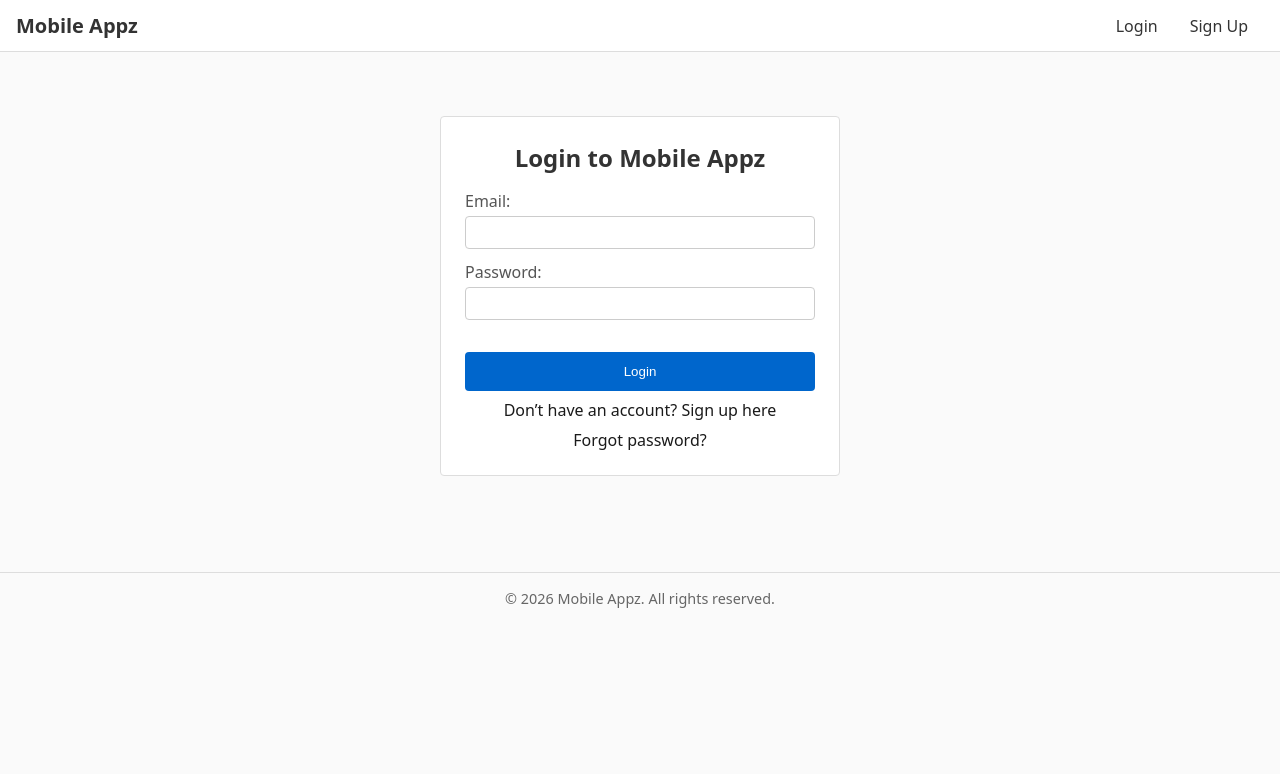
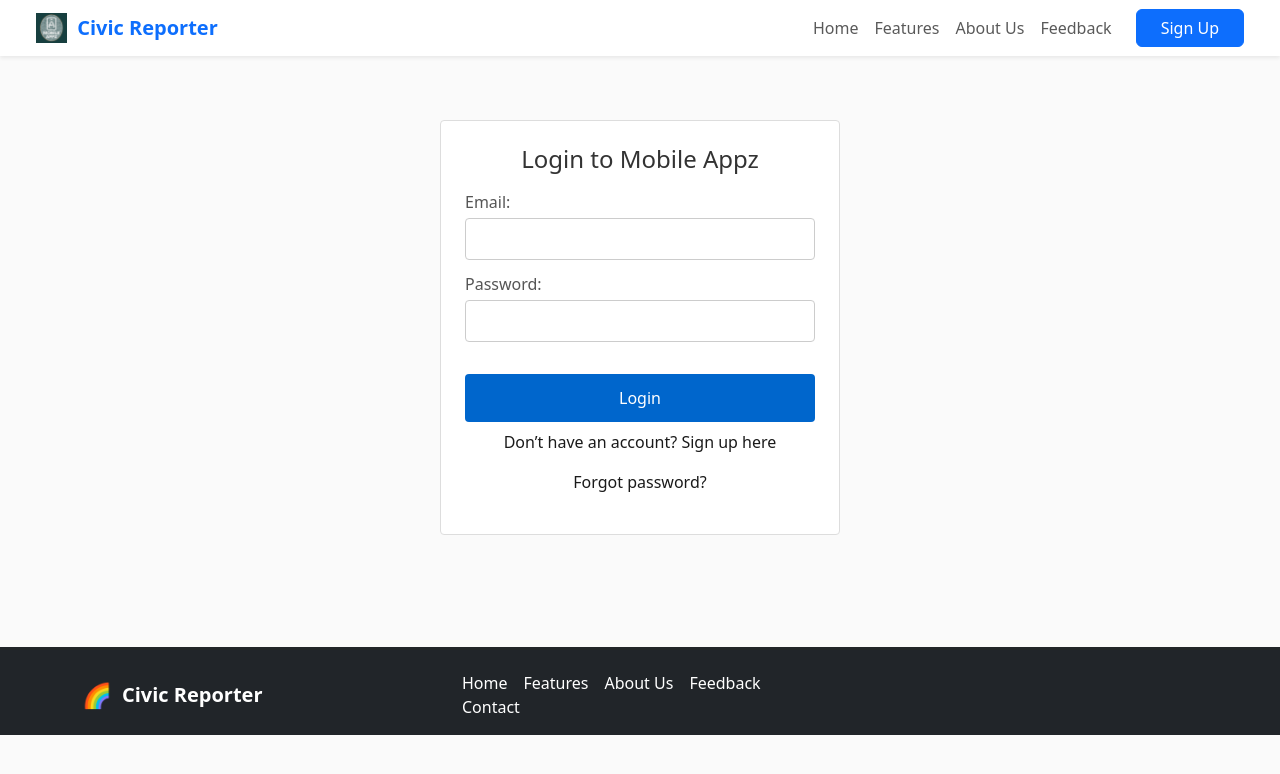
Before and after one commit to Rahulraj888/CrowdRepair-frontend-backup, a React (Vite) app: page /login in a window 1280 px wide. Shown: the top 774 px of the page. Built offline with nearby package versions, Linux system fonts and the light colour scheme; no server answers.

Commit message:
working on header and fotter

```diff
--- a/index.html
+++ b/index.html
@@ -1,6 +1,12 @@
 <!doctype html>
 <html lang="en">
   <head>
+    <!-- Bootstrap CSS -->
+<link
+  href="https://cdn.jsdelivr.net/npm/bootstrap@5.3.0/dist/css/bootstrap.min.css"
+  rel="stylesheet"
+/>
+
     <meta charset="UTF-8" />
     <link rel="icon" type="image/svg+xml" href="/logo.jpeg" />
     <meta name="viewport" content="width=device-width, initial-scale=1.0" />
@@ -9,5 +15,8 @@
   <body>
     <div id="root"></div>
     <script type="module" src="/src/main.jsx"></script>
+    <!-- Bootstrap Bundle JS (includes Popper.js) -->
+<script src="https://cdn.jsdelivr.net/npm/bootstrap@5.3.0/dist/js/bootstrap.bundle.min.js"></script>
+
   </body>
 </html>
--- a/src/components/Footer/Footer.jsx
+++ b/src/components/Footer/Footer.jsx
@@ -1,9 +1,60 @@
-import styles from './Footer.module.css';
+// src/components/Footer.js
+import React from 'react';
+import { Link } from 'react-router-dom';
 
-export default function Footer() {
+function Footer() {
   return (
-    <footer className={styles.footer}>
-      <p>© 2026 Mobile Appz. All rights reserved.</p>
+    <footer className="bg-dark text-white pt-4 pb-3 mt-5">
+      <div className="container">
+        <div className="row align-items-center text-center text-md-start">
+
+          {/* Logo and Brand */}
+          <div className="col-md-4 mb-3 mb-md-0">
+            <div className="d-flex align-items-center justify-content-center justify-content-md-start">
+              {/* You can replace the emoji with an actual logo if you have one */}
+              <span style={{ fontSize: '1.5rem', marginRight: '10px' }}>🌈</span>
+              <span className="fw-bold fs-5">Civic Reporter</span>
+            </div>
+          </div>
+
+          {/* Navigation Links */}
+          <div className="col-md-4 mb-3 mb-md-0">
+            <ul className="list-inline mb-0">
+              <li className="list-inline-item me-3">
+                <Link to="/" className="text-white text-decoration-none">Home</Link>
+              </li>
+              <li className="list-inline-item me-3">
+                <Link to="/features" className="text-white text-decoration-none">Features</Link>
+              </li>
+              <li className="list-inline-item me-3">
+                <Link to="/about" className="text-white text-decoration-none">About Us</Link>
+              </li>
+              <li className="list-inline-item me-3">
+                <Link to="/feedback" className="text-white text-decoration-none">Feedback</Link>
+              </li>
+              <li className="list-inline-item">
+                <Link to="/contact" className="text-white text-decoration-none">Contact</Link>
+              </li>
+            </ul>
+          </div>
+
+          {/* Social Icons */}
+          <div className="col-md-4 text-center text-md-end">
+            <a href="https://twitter.com" className="text-white me-3">
+              <i className="fab fa-twitter"></i>
+            </a>
+            <a href="https://facebook.com" className="text-white me-3">
+              <i className="fab fa-facebook-f"></i>
+            </a>
+            <a href="https://linkedin.com" className="text-white">
+              <i className="fab fa-linkedin-in"></i>
+            </a>
+          </div>
+
+        </div>
+      </div>
     </footer>
   );
 }
+
+export default Footer;
--- a/src/components/Header/Header.jsx
+++ b/src/components/Header/Header.jsx
@@ -1,59 +1,54 @@
-import { useContext, useState, useEffect } from 'react';
-import { Link, useLocation } from 'react-router-dom';
-import { AuthContext } from '../../context/AuthContext';
-import styles from './Header.module.css';
+// src/components/Header.js
+import React from 'react';
+import { Link } from 'react-router-dom';
+import logo from '../../assets/logo.jpg';
+ // Replace with your actual logo path
 
-export default function Header() {
-  const { user, logout } = useContext(AuthContext);
-  const location = useLocation();
-  const [menuOpen, setMenuOpen] = useState(false);
+function Header() {
+  return (
+    <header className="shadow-sm">
+      <nav className="navbar navbar-expand-lg navbar-light bg-white px-4">
+        <div className="container-fluid">
+          {/* Logo */}
+          <Link className="navbar-brand d-flex align-items-center" to="/">
+            <img src={logo} alt="Civic Reporter" style={{ height: '30px', marginRight: '10px' }} />
+            <span className="fw-bold text-primary">Civic Reporter</span>
+          </Link>
 
-  // Close menu on route change
-  useEffect(() => setMenuOpen(false), [location]);
+          {/* Toggler for mobile */}
+          <button
+            className="navbar-toggler"
+            type="button"
+            data-bs-toggle="collapse"
+            data-bs-target="#navbarNav"
+          >
+            <span className="navbar-toggler-icon"></span>
+          </button>
 
-  return (
-    <header className={styles.header}>
-      <nav className={styles.nav}>
-        <Link to="/" className={styles.logo}>Mobile Appz</Link>
-
-        <button
-          className={styles.hamburger}
-          onClick={() => setMenuOpen(o => !o)}
-          aria-label="Toggle menu"
-        >
-          <span className={styles.bar} />
-          <span className={styles.bar} />
-          <span className={styles.bar} />
-        </button>
-
-        <div className={`${styles.links} ${menuOpen ? styles.linksOpen : ''}`}>
-          {!user && (
-            <>
-              <Link to="/login" className={styles.linkItem}>Login</Link>
-              <Link to="/register" className={styles.linkItem}>Sign Up</Link>
-            </>
-          )}
-
-          {user && (
-            <>
-              <Link to="/dashboard" className={styles.linkItem}>Dashboard</Link>
-              <Link to="/heatmap" className={styles.linkItem}>Heatmap</Link>
-              {user.role !== 'admin' && (
-                <Link to="/report" className={styles.linkItem}>New Report</Link>
-              )}
-              {user.role === 'admin' && (
-                <Link to="/admin" className={styles.linkItem}>Admin Panel</Link>
-              )}
-              <button
-                onClick={logout}
-                className={`${styles.linkItem} ${styles.logoutBtn}`}
-              >
-                Logout
-              </button>
-            </>
-          )}
+          {/* Nav links */}
+          <div className="collapse navbar-collapse" id="navbarNav">
+            <ul className="navbar-nav ms-auto align-items-center">
+              <li className="nav-item">
+                <Link className="nav-link" to="/">Home</Link>
+              </li>
+              <li className="nav-item">
+                <Link className="nav-link" to="/features">Features</Link>
+              </li>
+              <li className="nav-item">
+                <Link className="nav-link" to="/about">About Us</Link>
+              </li>
+              <li className="nav-item">
+                <Link className="nav-link" to="/feedback">Feedback</Link>
+              </li>
+              <li className="nav-item ms-3">
+                <Link className="btn btn-primary px-4" to="/register">Sign Up</Link>
+              </li>
+            </ul>
+          </div>
         </div>
       </nav>
     </header>
   );
 }
+
+export default Header;
```
Also changed, not shown: src/assets/logo.jpg (added).
